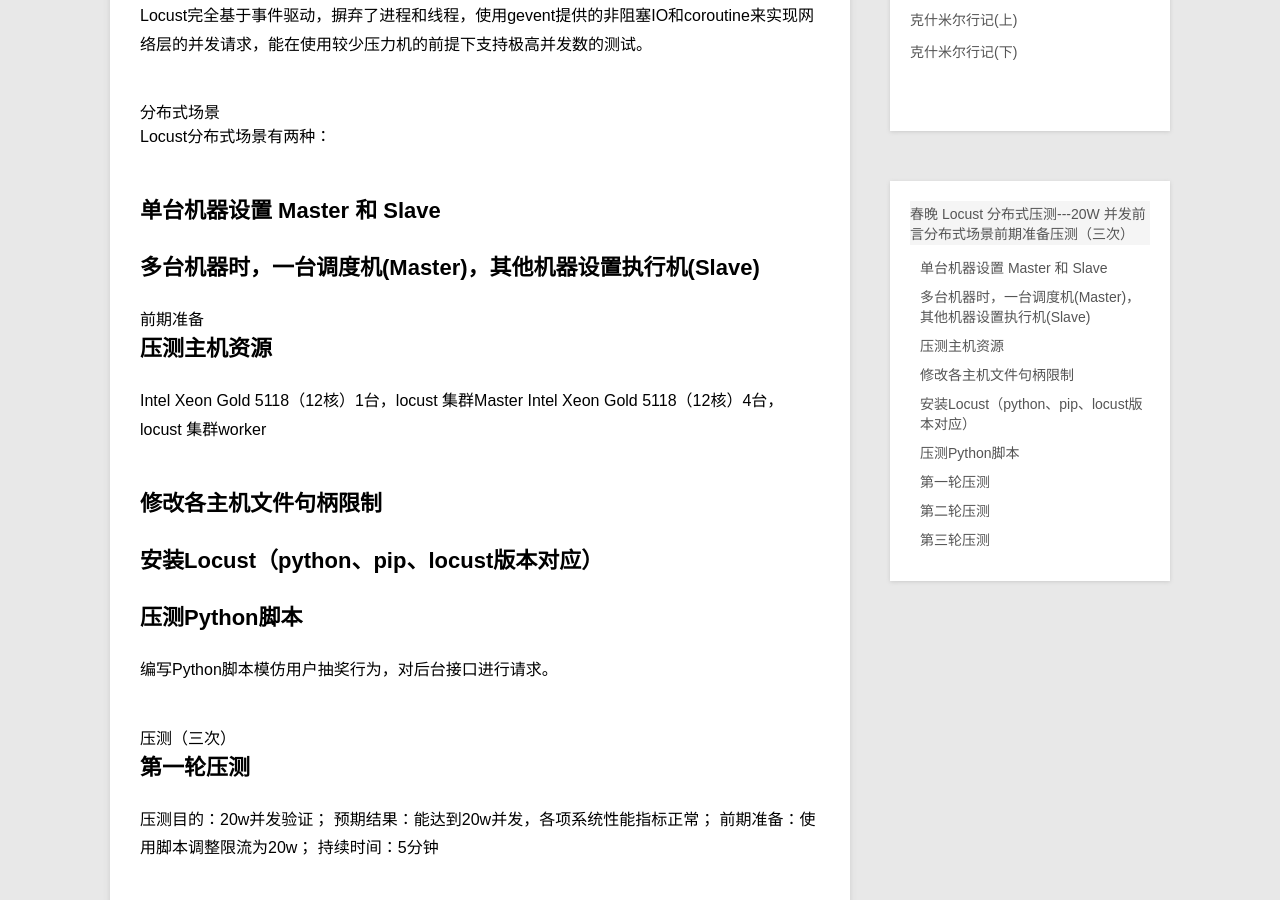
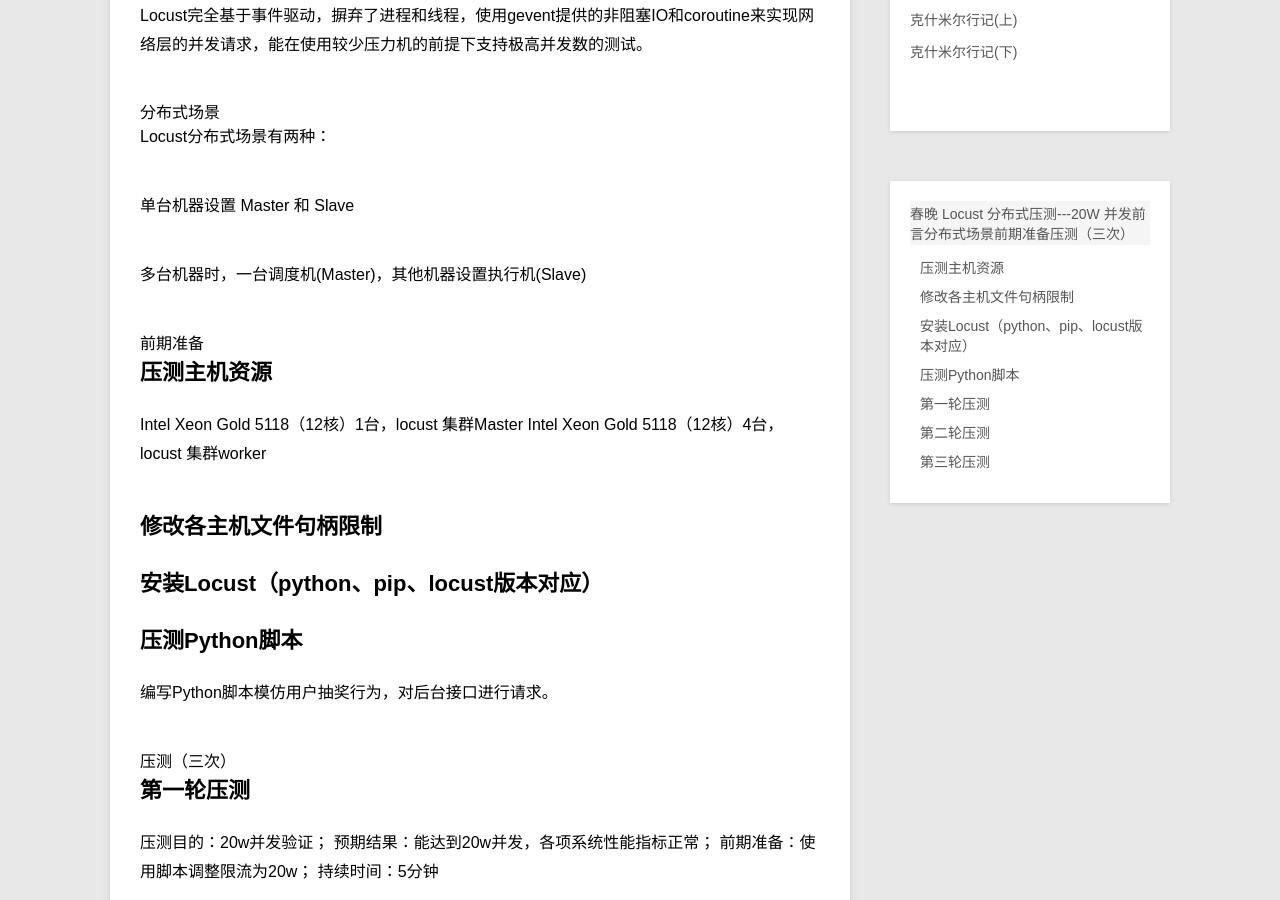
Before and after one commit to JounyWang/JounyWang.github.io, a Jekyll site: the page built from _posts/blog/2020-11-09-locust.md, in a window 1280 px wide and 900 px high, scrolled down 877 px. Built offline with Jekyll 4.4.1, drawn with Linux system fonts in a browser that asks for light colours; Markdown is read by kramdown in place of the engine named in the settings.

Commit message:
Update 2020-11-09-locust.md

```diff
--- a/_posts/blog/2020-11-09-locust.md
+++ b/_posts/blog/2020-11-09-locust.md
@@ -8,6 +8,7 @@ description: Locust
 
 # 前言
 
+
 最近在做辽宁春晚抽奖的系统，而辽宁春晚是仅次于央视春晚的晚会，用户观看量大，对并发性能要求较高。
 
 计划设计实现 20W 并发规模，如何实现此种规模的压测，经过不断讨论验证，计划使用 Locust 集群模式。
@@ -16,13 +17,16 @@ Locust完全基于事件驱动，摒弃了进程和线程，使用gevent提供
 
 # 分布式场景
 
+
 Locust分布式场景有两种：
 
-## 单台机器设置 Master 和 Slave
+单台机器设置 Master 和 Slave
 
-## 多台机器时，一台调度机(Master)，其他机器设置执行机(Slave)
+多台机器时，一台调度机(Master)，其他机器设置执行机(Slave)
+
 
 # 前期准备
+
 
 ## 压测主机资源
 
@@ -37,7 +41,9 @@ Intel Xeon Gold 5118（12核）4台，locust 集群worker
 
 编写Python脚本模仿用户抽奖行为，对后台接口进行请求。
 
+
 # 压测（三次）
+
 
 ## 第一轮压测
 
```
